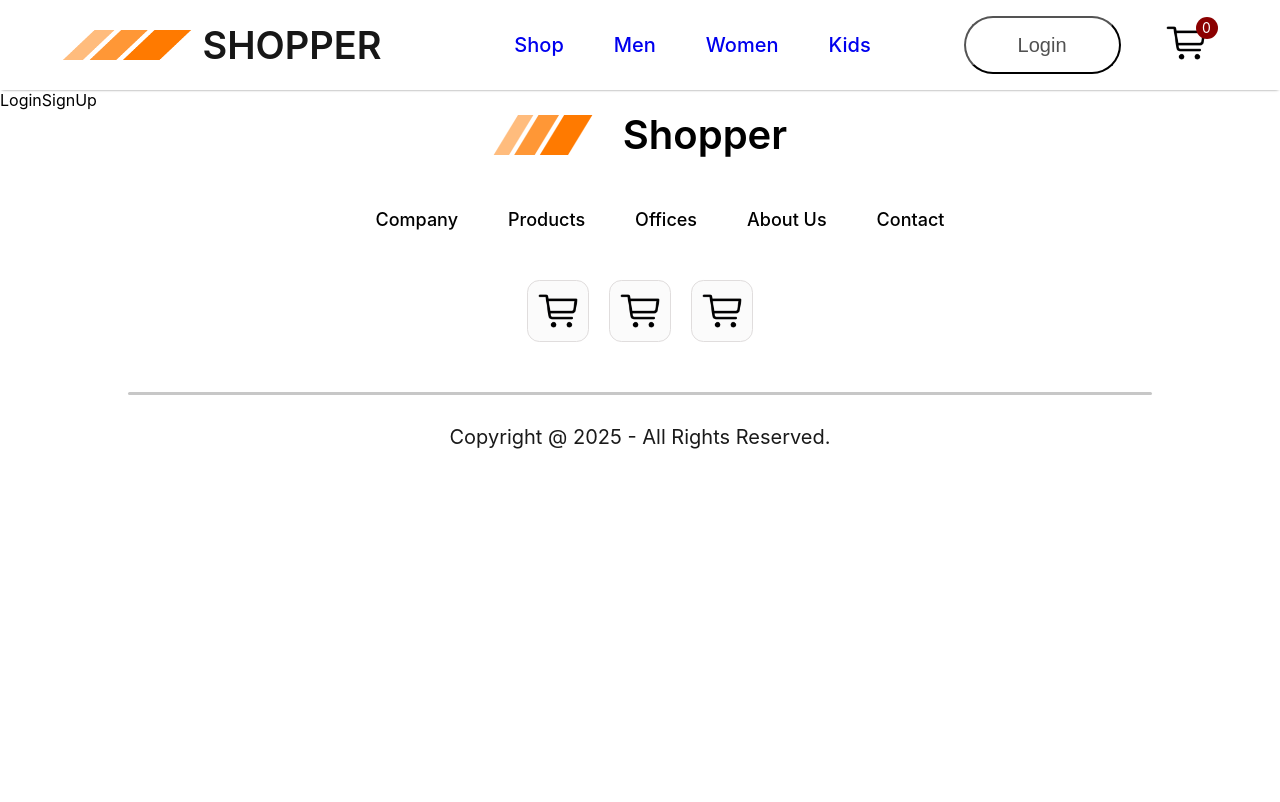
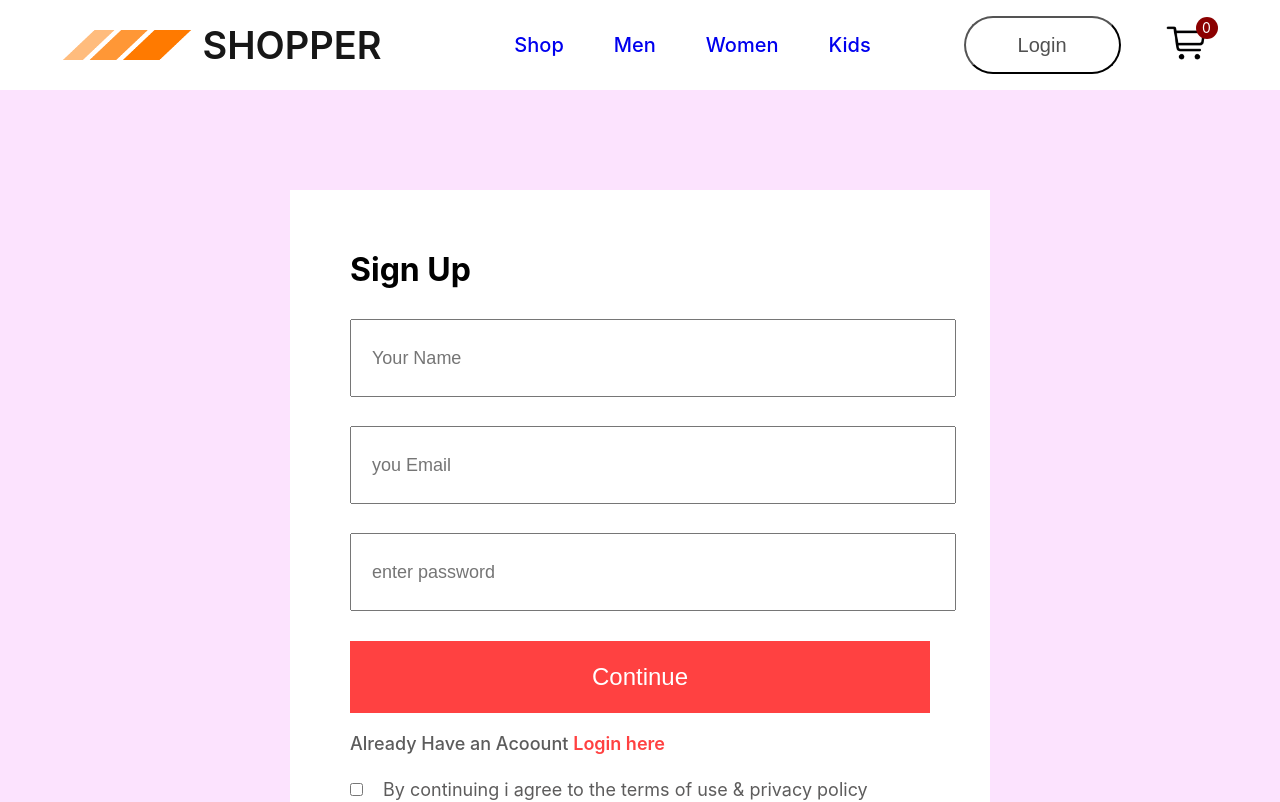
Before and after one commit to Sridhar-1312/E-commerce-Fullstack, a React (Create React App) app: page /login in a window 1280 px wide. Shown: the top 802 px of the page. Built offline with nearby package versions, Linux system fonts and the light colour scheme.

Commit message:
added login page

```diff
--- /dev/null
+++ b/src/pages/CSS/loginsignup.css
@@ -0,0 +1,62 @@
+.loginsignup{
+width: 100%;
+height: 80vh;
+background: #fce3fe;
+padding-top: 100px;
+}
+.loginsignup-container{
+width: 580px;
+height: 600px;
+background:white;
+margin: auto;
+padding: 40px 60px;
+}
+.loginsignup-container h1{
+margin: 20px 0px;
+}
+
+.loginsignup-feilds{
+display: flex;
+flex-direction: column;
+gap: 29px;
+margin-top: 30px;
+}
+.loginsignup-feilds input{
+height: 72px;
+width: 100%;
+padding-left: 20px;
+border: 1px solid E#c9c9c9;
+outline: none;
+color: #5c5c5c;
+font-size: 18px;
+}
+.loginsignup-container button{
+width: 580px;
+height: 72px;
+color:
+white;
+background: #ff4141;
+margin-top: 30px;
+border: none;
+font-size: 24px;
+font-weight: 500;
+cursor: pointer;
+}
+.loginsignup-login{
+margin-top: 20px;
+color: #5c5c5c;
+font-size: 18px;
+font-weight: 500;
+}
+.loginsignup-login span{
+color: #ff4141;
+font-weight: 600;
+}
+.loginsignup-agree{
+display: flex;
+align-items: center;
+margin-top: 25px;
+gap: 20px;
+color: #5d5c5c;
+font-size: 18px;
+}
--- a/src/pages/LoginSignUp.jsx
+++ b/src/pages/LoginSignUp.jsx
@@ -1,8 +1,24 @@
 import React from 'react'
+import './CSS/loginsignup.css'
 
 const LoginSignUp = () => {
   return (
-    <div>LoginSignUp</div>
+    <div className='loginsignup'>
+      <div className="loginsignup-container">
+        <h1>Sign Up</h1>
+        <div className="loginsignup-feilds">
+          <input type="text" placeholder='Your Name'/>
+          <input type="email" placeholder='you Email' />
+          <input type="password" placeholder='enter password'/>
+        </div>
+        <button>Continue</button>
+        <p className="loginsignup-login">Already Have an Acoount <span>Login here</span></p>
+        <div className="loginsignup-agree">
+          <input type="checkbox" name=''  id=''/>
+          <p>By continuing i agree to the terms of use & privacy policy</p>
+        </div>
+      </div>
+    </div>
   )
 }
 
```
